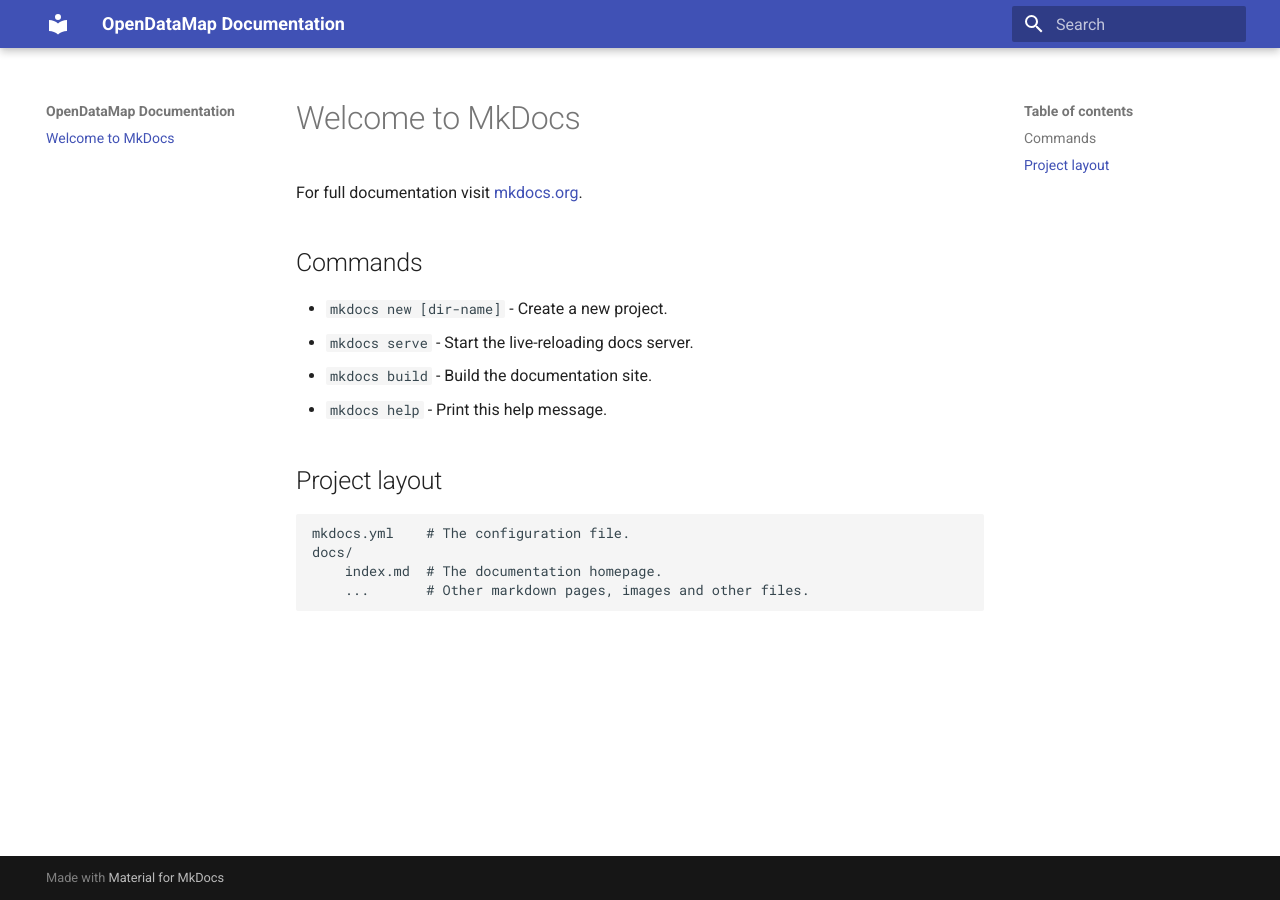
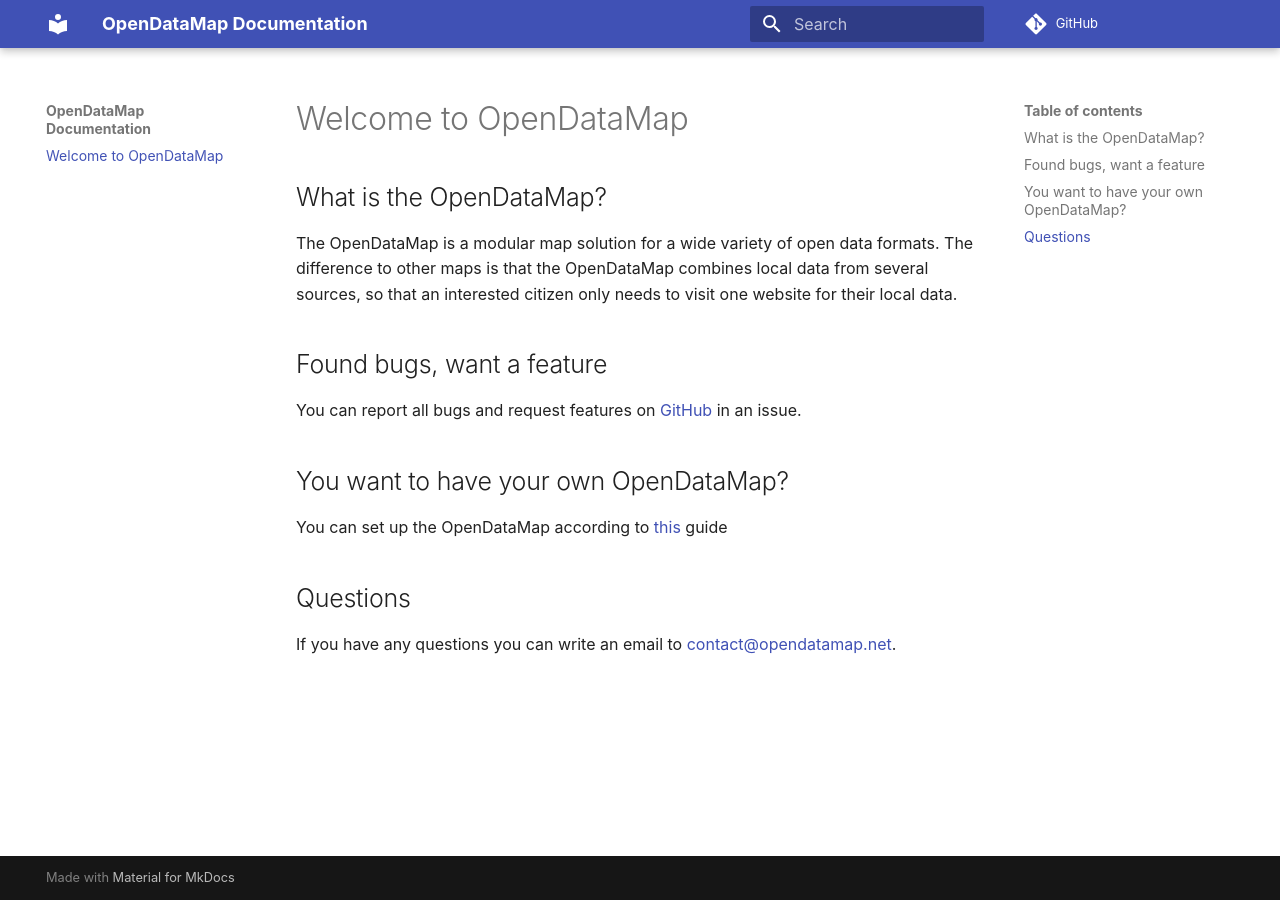
Before and after one commit to OpenDataMap/docs, an MkDocs documentation site: the page built from docs/index.md, in a window 1280 px wide. Built offline with MkDocs 1.6.1 and Material for MkDocs 9.7.7, drawn with Linux system fonts in a browser that asks for light colours; comment, search, counter and statistics services are not loaded.

Commit message:
disabled G-fonts, added admotion md extention, github repo, home page

```diff
--- a/docs/index.md
+++ b/docs/index.md
@@ -1,17 +1,9 @@
-# Welcome to MkDocs
-
-For full documentation visit [mkdocs.org](https://mkdocs.org).
-
-## Commands
-
-* `mkdocs new [dir-name]` - Create a new project.
-* `mkdocs serve` - Start the live-reloading docs server.
-* `mkdocs build` - Build the documentation site.
-* `mkdocs help` - Print this help message.
-
-## Project layout
-
-    mkdocs.yml    # The configuration file.
-    docs/
-        index.md  # The documentation homepage.
-        ...       # Other markdown pages, images and other files.
+# Welcome to OpenDataMap
+## What is the OpenDataMap?
+The OpenDataMap is a modular map solution for a wide variety of open data formats. The difference to other maps is that the OpenDataMap combines local data from several sources, so that an interested citizen only needs to visit one website for their local data.
+## Found bugs, want a feature
+You can report all bugs and request features on [GitHub](https://github.com/OpenDataMap/opendatamap/issues/new/choose) in an issue.
+## You want to have your own OpenDataMap?
+You can set up the OpenDataMap according to [this](install.md) guide
+## Questions
+If you have any questions you can write an email to [contact@opendatamap.net](mailto:contact@opendatamap.net).
--- a/mkdocs.yml
+++ b/mkdocs.yml
@@ -2,3 +2,9 @@
 site_url: 'https://docs.opendatamap.net'
 theme:
   name: 'material'
+  font: false
+repo_name: 'GitHub'
+repo_url: 'https://github.com/OpenDataMap/opendatamap'
+edit_uri: 'https://github.com/OpenDataMap/docs/edit/master/docs'
+markdown_extensions:
+  - admonition
```
